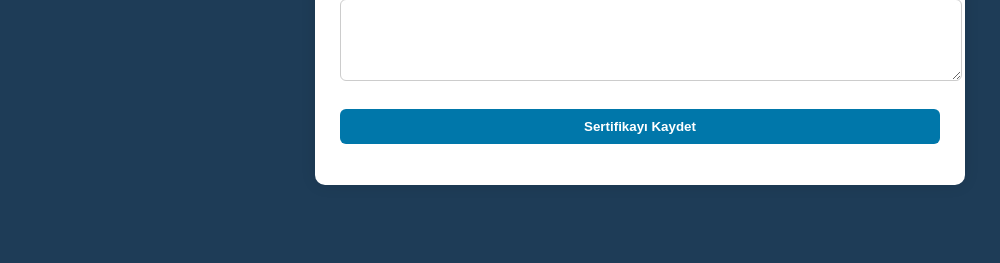
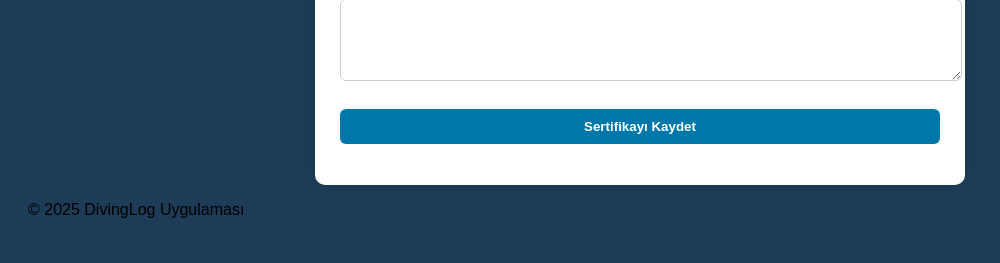
Before and after one commit to YigithanFirat/DivingLog, a PHP site: page /tcpdf/admin/certificate.php in a window 1280 px wide. Shown: the part 705-968 px from the top of the page, without its empty margins (0-1000 px from the left). Before the commit the page ends 890 px from the top, so only its background shows below. Run offline with PHP 8.4, Linux system fonts and the light colour scheme.

Commit message:
Certificate Footer
Sertifika ekleme kısmına footer eklendi.

```diff
--- a/src/admin/certificate.php
+++ b/src/admin/certificate.php
@@ -126,5 +126,8 @@ if ($_SERVER["REQUEST_METHOD"] == "POST") {
 
         <input type="submit" value="Sertifikayı Kaydet">
     </form>
+    <footer>
+        <p>&copy; 2025 DivingLog Uygulaması</p>
+    </footer>
 </body>
 </html>
```
